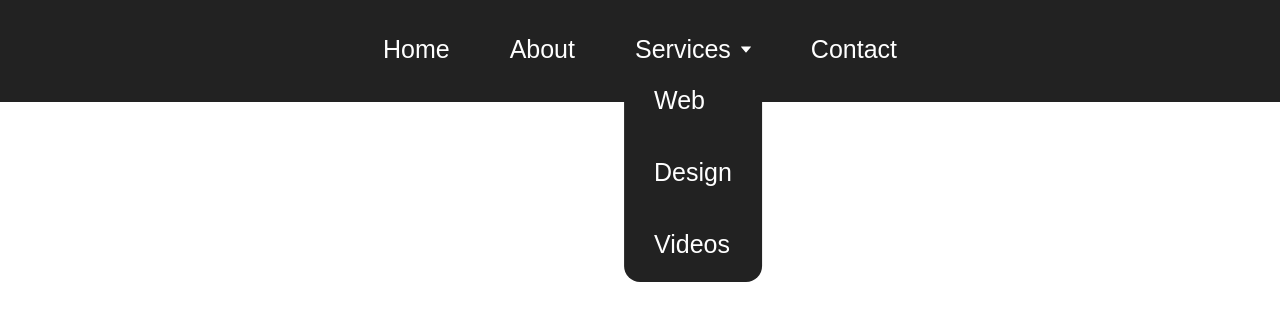
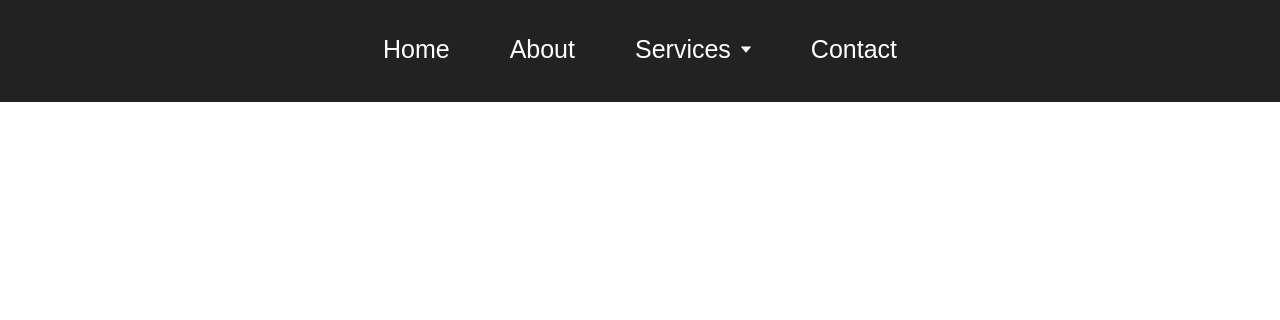
Before and after one commit to madhurabhujbal/Challenge31Days, a Vue app in the folder day17_dropdownMenuVue/dropdown-vue/: page / in a window 1280 px wide. Shown: the top 320 px of the page. Built offline with nearby package versions, Linux system fonts and the light colour scheme.

Commit message:
Add markup code for sub-menu and its transition. Add styling code for fading in/out of submenu

```diff
--- a/day17_dropdownMenuVue/dropdown-vue/src/components/Dropdown.vue
+++ b/day17_dropdownMenuVue/dropdown-vue/src/components/Dropdown.vue
@@ -1,24 +1,33 @@
 <template>
-    <div class="menu-item">
+    <div class="menu-item" @click="isOpen = !isOpen">
         <a href="#">
             {{ title }}
         </a>
+
         <svg viewBox="0 0 1030  638" width="10">
             <path d="M1017 68L541 626q-11 12-26 12t-26-12L13 68Q-3 49 6 24.5T39 0h952q24 0 33 24.5t-7 43.5z" fill="#FFF">
             </path>
         </svg>
-        <div class="sub-menu">
-            <div v-for="(item, i) in items" :key="i" class="menu-item">
-                <a :href="item.link"> {{ item.title }} </a>
+
+        <transition name="fade" appear>
+            <div class="sub-menu" v-if="isOpen">
+                <div v-for="(item, i) in items" :key="i" class="menu-item">
+                    <a :href="item.link"> {{ item.title }} </a>
+                </div>
             </div>
-        </div>
+        </transition>
     </div>
 </template>
 
 <script>
 export default {
     name: 'Dropdown',
-    props: ['title', 'items']
+    props: ['title', 'items'],
+    data() {
+        return {
+            isOpen: false
+        }
+    }
 }
 </script>
 
@@ -37,4 +46,12 @@ nav .menu-item .sub-menu {
     width: max-content;
     border-radius: 0px 0px 16px 16px;
 }
+
+.fade-enter-active, .fade-leave-active {
+    transition: all 0.5s ease-out;
+}
+
+.fade-enter, .fade-leave-to {
+    opacity: 0;
+}
 </style>
```
